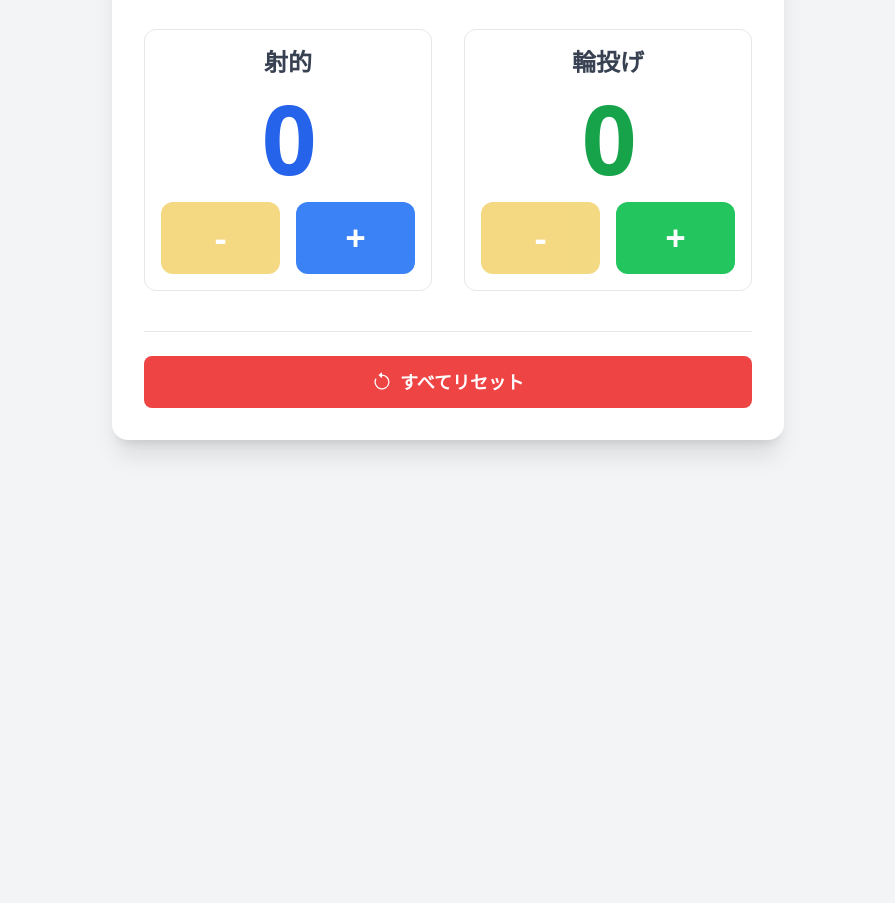
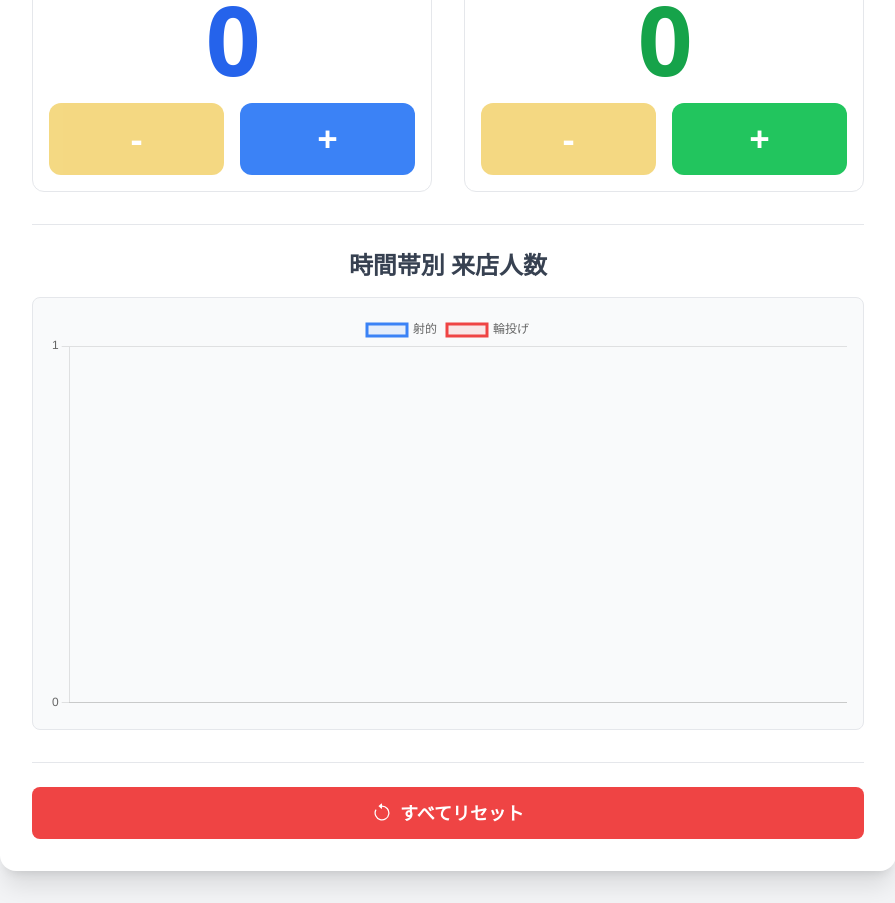
Before and after one commit to mrkanatooffice-creator/taitenncounter, a plain HTML site: page index.html in a window 1280 px wide. Shown: the part 230-1133 px from the top of the page, without its empty margins (192-1087 px from the left). Before the commit the page ends 800 px from the top, so only its background shows below. Drawn offline with nearby package versions, Linux system fonts and the light colour scheme.

Commit message:
Update index.html

```diff
--- a/index.html
+++ b/index.html
@@ -6,6 +6,8 @@
     <title>来店カウンター</title>
     <!-- Tailwind CSSを読み込み -->
     <script src="https://cdn.tailwindcss.com"></script>
+    <!-- Chart.js（グラフ描画ライブラリ）を読み込み -->
+    <script src="https://cdn.jsdelivr.net/npm/chart.js"></script>
     <style>
         /* ユーザーが誤ってテキストを選択してしまうのを防ぐ */
         body, .user-select-none {
@@ -25,58 +27,51 @@
 </head>
 <body class="bg-gray-100 flex items-center justify-center min-h-screen font-sans py-8">
 
-    <div class="bg-white rounded-2xl shadow-xl p-6 md:p-8 w-full max-w-2xl mx-4 text-center">
+    <div class="bg-white rounded-2xl shadow-xl p-6 md:p-8 w-full max-w-4xl mx-4 text-center">
         <!-- ヘッダー -->
         <header class="mb-8">
             <h1 class="text-3xl font-bold text-gray-800">来店カウンター</h1>
-            <p class="text-gray-500 mt-1">参加人数をカウントします</p>
+            <p class="text-gray-500 mt-1">参加人数をリアルタイムでカウントし、1時間ごとに自動で記録します</p>
         </header>
 
-        <div class="grid grid-cols-1 md:grid-cols-2 gap-8">
+        <!-- カウンターセクション -->
+        <div class="grid grid-cols-1 md:grid-cols-2 gap-8 mb-8">
             <!-- 射的カウンター -->
             <div class="border rounded-xl p-4">
-                <h2 class="text-2xl font-semibold text-gray-700 mb-3">射的</h2>
-                <!-- カウント表示 -->
+                <h2 class="text-2xl font-semibold text-gray-700 mb-3">射的 (累計)</h2>
                 <div class="mb-4">
-                    <div id="shateki-count-display" class="text-8xl font-bold text-blue-600 user-select-none tracking-tight">
-                        0
-                    </div>
+                    <div id="shateki-count-display" class="text-8xl font-bold text-blue-600 user-select-none tracking-tight">0</div>
                 </div>
-                <!-- 操作ボタン -->
                 <div class="grid grid-cols-2 gap-4">
-                    <button id="shateki-decrement" class="bg-yellow-500 hover:bg-yellow-600 text-white font-bold rounded-xl p-4 text-4xl active-scale focus:outline-none focus:ring-4 focus:ring-yellow-300 disabled:opacity-50 disabled:cursor-not-allowed">
-                        -
-                    </button>
-                    <button id="shateki-increment" class="bg-blue-500 hover:bg-blue-600 text-white font-bold rounded-xl p-4 text-4xl active-scale focus:outline-none focus:ring-4 focus:ring-blue-300">
-                        +
-                    </button>
+                    <button id="shateki-decrement" class="bg-yellow-500 hover:bg-yellow-600 text-white font-bold rounded-xl p-4 text-4xl active-scale focus:outline-none focus:ring-4 focus:ring-yellow-300 disabled:opacity-50 disabled:cursor-not-allowed">-</button>
+                    <button id="shateki-increment" class="bg-blue-500 hover:bg-blue-600 text-white font-bold rounded-xl p-4 text-4xl active-scale focus:outline-none focus:ring-4 focus:ring-blue-300">+</button>
                 </div>
             </div>
 
             <!-- 輪投げカウンター -->
             <div class="border rounded-xl p-4">
-                <h2 class="text-2xl font-semibold text-gray-700 mb-3">輪投げ</h2>
-                <!-- カウント表示 -->
+                <h2 class="text-2xl font-semibold text-gray-700 mb-3">輪投げ (累計)</h2>
                 <div class="mb-4">
-                    <div id="wanage-count-display" class="text-8xl font-bold text-green-600 user-select-none tracking-tight">
-                        0
-                    </div>
+                    <div id="wanage-count-display" class="text-8xl font-bold text-green-600 user-select-none tracking-tight">0</div>
                 </div>
-                <!-- 操作ボタン -->
                 <div class="grid grid-cols-2 gap-4">
-                    <button id="wanage-decrement" class="bg-yellow-500 hover:bg-yellow-600 text-white font-bold rounded-xl p-4 text-4xl active-scale focus:outline-none focus:ring-4 focus:ring-yellow-300 disabled:opacity-50 disabled:cursor-not-allowed">
-                        -
-                    </button>
-                    <button id="wanage-increment" class="bg-green-500 hover:bg-green-600 text-white font-bold rounded-xl p-4 text-4xl active-scale focus:outline-none focus:ring-4 focus:ring-green-300">
-                        +
-                    </button>
+                    <button id="wanage-decrement" class="bg-yellow-500 hover:bg-yellow-600 text-white font-bold rounded-xl p-4 text-4xl active-scale focus:outline-none focus:ring-4 focus:ring-yellow-300 disabled:opacity-50 disabled:cursor-not-allowed">-</button>
+                    <button id="wanage-increment" class="bg-green-500 hover:bg-green-600 text-white font-bold rounded-xl p-4 text-4xl active-scale focus:outline-none focus:ring-4 focus:ring-green-300">+</button>
                 </div>
             </div>
         </div>
 
+        <!-- グラフセクション -->
+        <div class="border-t pt-6">
+            <h2 class="text-2xl font-semibold text-gray-700 mb-4">時間帯別 来店人数</h2>
+            <div class="p-4 border rounded-lg bg-gray-50">
+                <canvas id="hourly-chart"></canvas>
+            </div>
+        </div>
+
         <!-- リセットボタン -->
-        <div class="mt-10 border-t pt-6">
-            <button id="reset" class="w-full bg-red-500 hover:bg-red-600 text-white font-semibold py-3 rounded-lg text-lg active-scale focus:outline-none focus:ring-4 focus:ring-red-300 flex items-center justify-center gap-2">
+        <div class="mt-8 border-t pt-6">
+            <button id="reset-all" class="w-full bg-red-500 hover:bg-red-600 text-white font-semibold py-3 rounded-lg text-lg active-scale focus:outline-none focus:ring-4 focus:ring-red-300 flex items-center justify-center gap-2">
                 <svg xmlns="http://www.w3.org/2000/svg" width="20" height="20" fill="currentColor" class="bi bi-arrow-counterclockwise" viewBox="0 0 16 16">
                     <path fill-rule="evenodd" d="M8 3a5 5 0 1 1-4.546 2.914.5.5 0 0 0-.908-.417A6 6 0 1 0 8 2z"/>
                     <path d="M8 4.466V.534a.25.25 0 0 0-.41-.192L5.23 2.308a.25.25 0 0 0 0 .384l2.36 1.966A.25.25 0 0 0 8 4.466z"/>
@@ -87,66 +82,166 @@
     </div>
 
     <script>
-        // DOM要素を取得
+        // --- DOM要素の取得 ---
         const shatekiCountDisplay = document.getElementById('shateki-count-display');
         const shatekiIncrementButton = document.getElementById('shateki-increment');
         const shatekiDecrementButton = document.getElementById('shateki-decrement');
-
         const wanageCountDisplay = document.getElementById('wanage-count-display');
         const wanageIncrementButton = document.getElementById('wanage-increment');
         const wanageDecrementButton = document.getElementById('wanage-decrement');
+        const resetAllButton = document.getElementById('reset-all');
+        const chartCanvas = document.getElementById('hourly-chart').getContext('2d');
 
-        const resetButton = document.getElementById('reset');
+        // --- 状態変数 ---
+        let shatekiCount = 0; // 射的の累計カウント
+        let wanageCount = 0;  // 輪投げの累計カウント
+        // hourlyData: 各時間帯の純増数を記録 { "9": {shateki: 10, wanage: 5}, "10": {shateki: 12, wanage: 8} }
+        let hourlyData = {};
+        let chartInstance = null;
 
-        // カウントの初期値を設定
-        let shatekiCount = 0;
-        let wanageCount = 0;
+        // 自動記録用の変数
+        let lastRecordedHour = new Date().getHours();
+        let lastHourShatekiTotal = 0;
+        let lastHourWanageTotal = 0;
 
-        // 表示を更新する関数
-        function updateDisplays() {
+        // --- 関数定義 ---
+
+        // カウンターの表示を更新する関数
+        function updateCounterDisplays() {
             shatekiCountDisplay.textContent = shatekiCount;
             wanageCountDisplay.textContent = wanageCount;
-
-            // カウントが0のときはマイナスボタンを無効化
             shatekiDecrementButton.disabled = shatekiCount === 0;
             wanageDecrementButton.disabled = wanageCount === 0;
         }
 
-        // --- 射的のイベントリスナー ---
+        // グラフを更新する関数
+        function updateChart() {
+            if (chartInstance) {
+                chartInstance.destroy(); // 既存のグラフがあれば破棄
+            }
+
+            const sortedHours = Object.keys(hourlyData).sort((a, b) => parseInt(a) - parseInt(b));
+            const labels = sortedHours.map(hour => `${hour}時台`);
+            const shatekiData = sortedHours.map(hour => hourlyData[hour].shateki);
+            const wanageData = sortedHours.map(hour => hourlyData[hour].wanage);
+
+            chartInstance = new Chart(chartCanvas, {
+                type: 'line', // グラフの種類を折れ線グラフに
+                data: {
+                    labels: labels,
+                    datasets: [
+                        {
+                            label: '射的',
+                            data: shatekiData,
+                            borderColor: 'rgba(59, 130, 246, 1)', // 青色
+                            backgroundColor: 'rgba(59, 130, 246, 0.1)',
+                            fill: true,
+                            tension: 0.1
+                        },
+                        {
+                            label: '輪投げ',
+                            data: wanageData,
+                            borderColor: 'rgba(239, 68, 68, 1)', // 赤色
+                            backgroundColor: 'rgba(239, 68, 68, 0.1)',
+                            fill: true,
+                            tension: 0.1
+                        }
+                    ]
+                },
+                options: {
+                    responsive: true,
+                    maintainAspectRatio: true,
+                    plugins: {
+                        legend: {
+                            display: true // 凡例を表示
+                        },
+                        tooltip: {
+                            callbacks: {
+                                label: function(context) {
+                                    return `${context.dataset.label}: ${context.raw} 人`;
+                                }
+                            }
+                        }
+                    },
+                    scales: {
+                        y: {
+                            beginAtZero: true,
+                            ticks: {
+                                // 整数のみ表示
+                                callback: function(value) { if (Number.isInteger(value)) { return value; } },
+                            }
+                        }
+                    }
+                }
+            });
+        }
+
+        // 時間が変わったかをチェックし、記録する関数
+        function autoRecord() {
+            const currentHour = new Date().getHours();
+            // 時間が切り替わった瞬間に記録
+            if (currentHour !== lastRecordedHour) {
+                // 前の時間帯の純増数を計算
+                const shatekiIncrease = shatekiCount - lastHourShatekiTotal;
+                const wanageIncrease = wanageCount - lastHourWanageTotal;
+
+                // データが0でなければ記録
+                if (shatekiIncrease > 0 || wanageIncrease > 0) {
+                     hourlyData[lastRecordedHour] = { shateki: shatekiIncrease, wanage: wanageIncrease };
+                }
+
+                // 記録時間と累計を更新
+                lastRecordedHour = currentHour;
+                lastHourShatekiTotal = shatekiCount;
+                lastHourWanageTotal = wanageCount;
+
+                updateChart();
+            }
+        }
+
+
+        // --- イベントリスナー ---
         shatekiIncrementButton.addEventListener('click', () => {
             shatekiCount++;
-            updateDisplays();
+            updateCounterDisplays();
         });
 
         shatekiDecrementButton.addEventListener('click', () => {
             if (shatekiCount > 0) {
                 shatekiCount--;
-                updateDisplays();
+                updateCounterDisplays();
             }
         });
 
-        // --- 輪投げのイベントリスナー ---
         wanageIncrementButton.addEventListener('click', () => {
             wanageCount++;
-            updateDisplays();
+            updateCounterDisplays();
         });
 
         wanageDecrementButton.addEventListener('click', () => {
             if (wanageCount > 0) {
                 wanageCount--;
-                updateDisplays();
+                updateCounterDisplays();
             }
         });
 
-        // --- リセットボタンのイベントリスナー ---
-        resetButton.addEventListener('click', () => {
+        // すべてリセットボタン
+        resetAllButton.addEventListener('click', () => {
             shatekiCount = 0;
             wanageCount = 0;
-            updateDisplays();
+            hourlyData = {};
+            lastRecordedHour = new Date().getHours();
+            lastHourShatekiTotal = 0;
+            lastHourWanageTotal = 0;
+            updateCounterDisplays();
+            updateChart();
         });
 
-        // 初期表示を更新
-        updateDisplays();
+        // --- 初期化処理 ---
+        updateCounterDisplays();
+        updateChart();
+        // 1分ごとに自動記録関数を実行
+        setInterval(autoRecord, 60000);
     </script>
 </body>
 </html>
```
